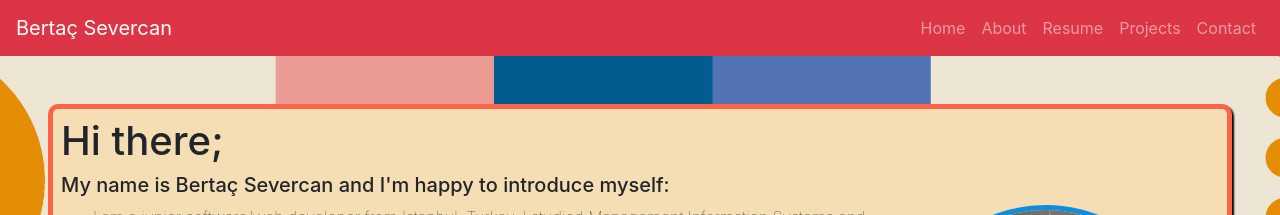
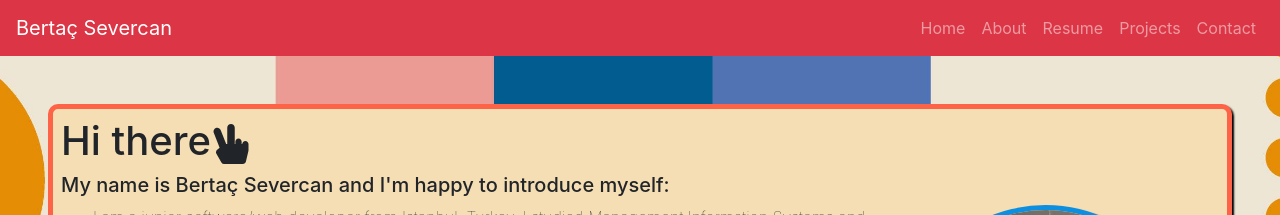
Before and after one commit to bertacsevercan/my-portfolio, a React (Create React App) app: page /about in a window 1280 px wide. Shown: the top 215 px of the page. Built offline with nearby package versions, Linux system fonts and the light colour scheme.

Commit message:
add icons

```diff
--- a/src/containers/About/index.jsx
+++ b/src/containers/About/index.jsx
@@ -2,13 +2,17 @@ import React from "react";
 import { Link } from "react-router-dom";
 import "./style.css";
 import Image from "react-bootstrap/Image";
+import { FaHandPeace } from "react-icons/fa";
 import pp from "../../images/pp.jpeg";
 
 const About = () => {
   return (
     <div className="about">
       <div className="about-text-wrapper">
-        <h1>Hi there;</h1>
+        <h1>
+          Hi there
+          <FaHandPeace />
+        </h1>
         <h5>My name is Bertaç Severcan and I'm happy to introduce myself:</h5>
         <div className="img-wrapper">
           <Image className="img" width="30%" roundedCircle src={pp} />
--- a/src/containers/Contact/index.jsx
+++ b/src/containers/Contact/index.jsx
@@ -9,6 +9,7 @@ import {
   FaUserFriends,
   FaGithub,
   FaLinkedinIn,
+  FaLevelDownAlt,
 } from "react-icons/fa";
 import "./style.css";
 
@@ -16,7 +17,10 @@ const Contact = () => {
   return (
     <div className="contact">
       <div className="form-wrapper">
-        <h1>Contact Me!</h1>
+        <h1>
+          Contact Me
+          <FaLevelDownAlt />{" "}
+        </h1>
         <Form name="contact" method="POST" data-netlify="true">
           <Form.Group controlId="formBasicEmail">
             <Form.Label>Your Email address</Form.Label>
--- a/src/containers/Home/index.jsx
+++ b/src/containers/Home/index.jsx
@@ -29,7 +29,7 @@ const Home = () => {
       </div>
       <p>
         <Button className="button" as={Link} to="/about" variant="danger">
-          Learn more
+          Learn more about me
         </Button>
       </p>
     </Jumbotron>
```
